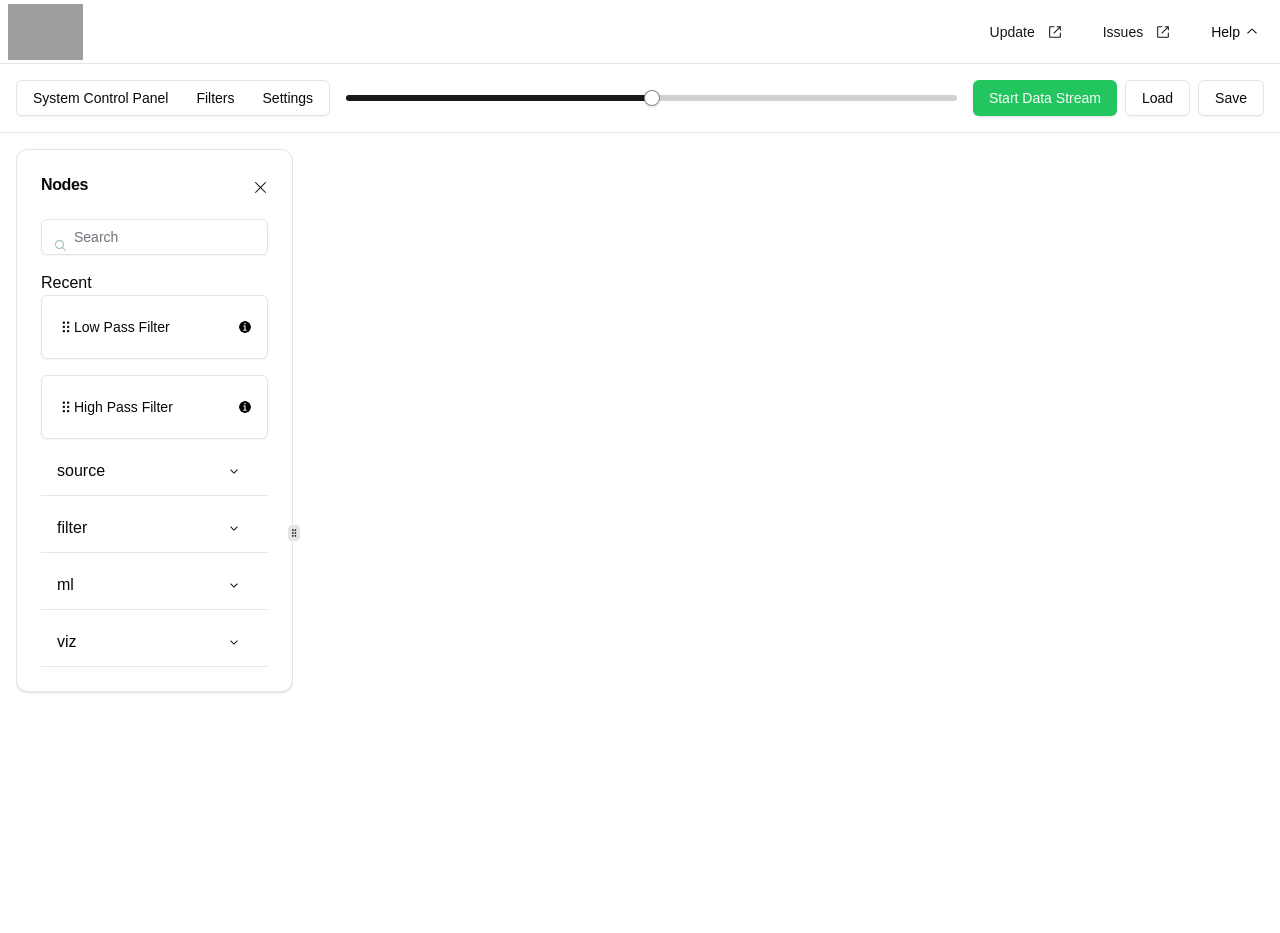
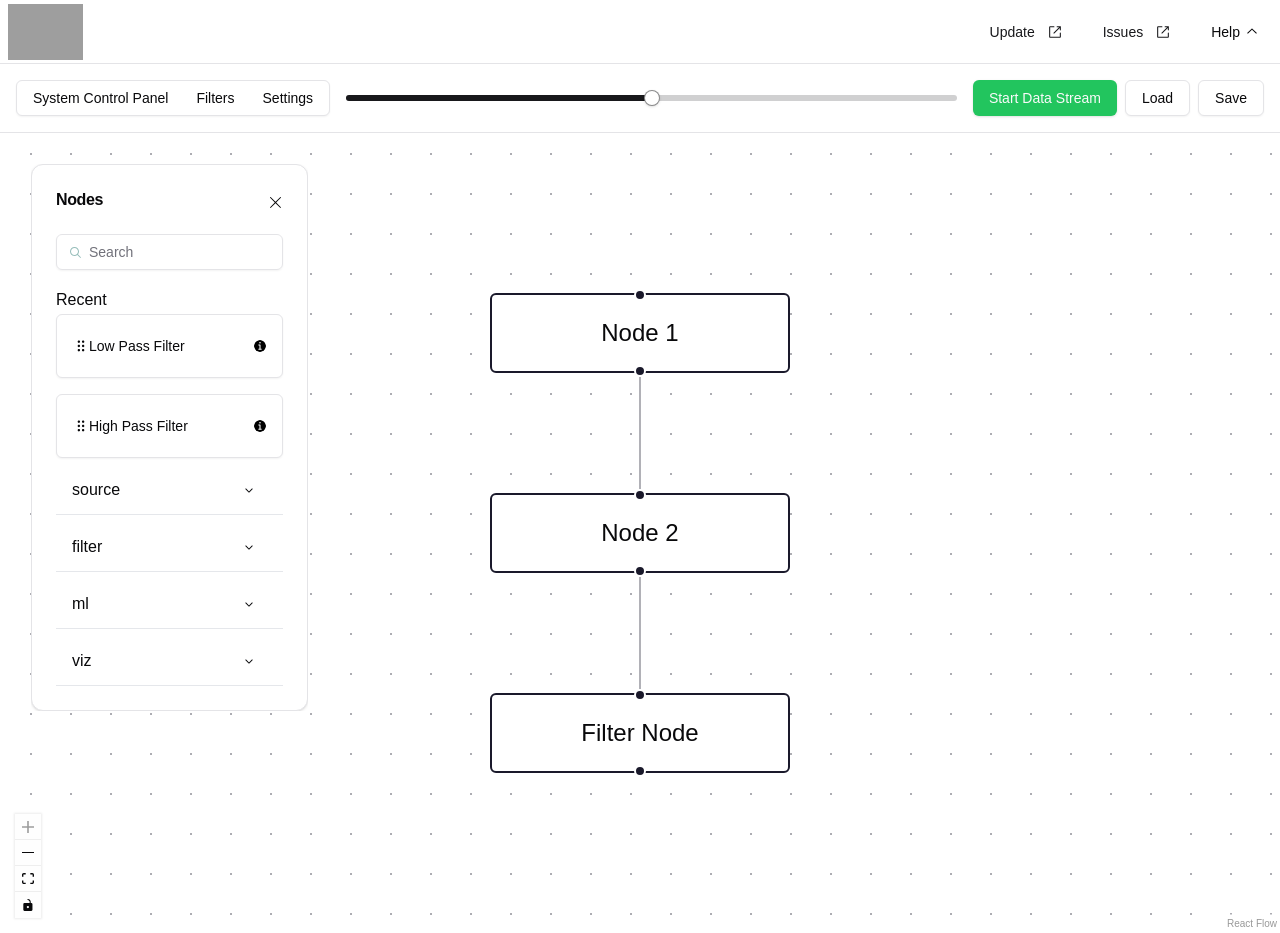
Before and after one commit to UBCMint/mint-frontend-product, a Next.js app: page / in a window 1280 px wide. Built offline with nearby package versions, Linux system fonts and the light colour scheme; grey boxes are pictures that could not be loaded.

Commit message:
refactored all routes into components

```diff
--- a/app/filter/page.tsx
+++ /dev/null
@@ -1,110 +0,0 @@
-"use client"
-import React, { memo } from 'react';
-import * as Slider from '@radix-ui/react-slider';
-import { Check, ChevronsUpDown } from "lucide-react"
-import { cn } from "@/lib/utils"
-import { Button } from "@/components/ui/button"
-import { Handle, Position } from '@xyflow/react';
-import {
-  Command,
-  CommandEmpty,
-  CommandGroup,
-  CommandInput,
-  CommandItem,
-  CommandList,
-} from "@/components/ui/command"
-
-import {
-  Popover,
-  PopoverContent,
-  PopoverTrigger,
-} from "@/components/ui/popover"
-
-
-const filters = [
-    {
-      value: "highpass",
-      label: "High Pass",
-    },
-    {
-      value: "lowpass",
-      label: "Low Pass",
-    },
-]
-
-
-export default function Filter(){
-  const [open, setOpen] = React.useState(false)
-  const [value, setValue] = React.useState("")
-  return (
-    <div className="bg-white border border-black p-1 w-full rounded-sm">
-    <Handle type="target" position={Position.Top}/>
-    <div className='flex-row'>
-    <Popover open={open} onOpenChange={setOpen}>
-      <PopoverTrigger asChild>
-        <Button
-          variant="outline"
-          role="combobox"
-          aria-expanded={open}
-          className=" justify-between text-[6px] px-2 py-1 size-2/3"
-        >
-          {value
-            ? filters.find((filter) => filter.value === value)?.label
-            : "Select framework..."}
-          <ChevronsUpDown className="opacity-50" />
-        </Button>
-      </PopoverTrigger>
-      <PopoverContent className="w-[200px] p-0 ">
-        <Command>
-          <CommandInput placeholder="Search framework..."/>
-          <CommandList>
-            <CommandEmpty>No framework found.</CommandEmpty>
-            <CommandGroup>
-              {filters.map((filter) => (
-                <CommandItem
-                  key={filter.value}
-                  value={filter.value}
-                  onSelect={(currentValue) => {
-                    setValue(currentValue === value ? "" : currentValue)
-                    setOpen(false)
-                  }}
-                >
-                  {filter.label}
-                  <Check
-                    className={cn(
-                      "ml-auto",
-                      value === filter.value ? "opacity-100" : "opacity-0"
-                    )}
-                  />
-                </CommandItem>
-              ))}
-            </CommandGroup>
-          </CommandList>
-        </Command>
-      </PopoverContent>
-    </Popover>
-    <Button className='w-1/3 text-[8px] bg-blue-400 h-5' >
-        Low Pass
-    </Button>
-    </div>
-
-        <form>
-		    <Slider.Root
-			    className="relative flex h-5 w-[100px] touch-none select-none items-center"
-			    defaultValue={[50]}
-			    max={100}
-			    step={1}
-		        >
-			    <Slider.Track className="relative h-[3px] grow rounded-full bg-blue-300">
-				<Slider.Range className="absolute h-full rounded-full bg-blue-600" />
-			    </Slider.Track>
-			    <Slider.Thumb
-				className="block size-2 rounded-[10px] bg-white shadow-[0_2px_10px] focus:shadow-[0_0_0_1px] focus:shadow-blackA5 focus:outline-none"
-				aria-label="Volume"
-			    />
-		    </Slider.Root>
-	    </form>
-    <Handle type="source" position={Position.Bottom}/>
-    </div>
-  )
-}
--- a/app/page.tsx
+++ b/app/page.tsx
@@ -1,13 +1,19 @@
 import AppHeader from '@/components/ui-header/app-header';
 import SettingsBar from '@/components/ui-header/settings-bar';
 import Sidebar from '@/components/ui-sidebar/sidebar';
-
+import ReactFlowView from '@/components/ui-react-flow/react-flow-view';
 export default function Home() {
     return (
-        <div className="h-screen">
-            <AppHeader />
-            <SettingsBar />
-            <Sidebar />
+        <div className="h-screen flex flex-col">
+            <div className="flex flex-col">
+                <AppHeader />
+                <SettingsBar />
+            </div>
+
+            {/* Bottom section for workspace and sidebar */}
+            <div className="flex-1 flex">
+                <ReactFlowView />
+            </div>
         </div>
     );
 }
--- /dev/null
+++ b/components/ nodes/filter.tsx
@@ -0,0 +1,116 @@
+'use client';
+import React, { memo } from 'react';
+import * as Slider from '@radix-ui/react-slider';
+import { Check, ChevronsUpDown } from 'lucide-react';
+import { cn } from '@/lib/utils';
+import { Button } from '@/components/ui/button';
+import { Handle, Position } from '@xyflow/react';
+import {
+    Command,
+    CommandEmpty,
+    CommandGroup,
+    CommandInput,
+    CommandItem,
+    CommandList,
+} from '@/components/ui/command';
+
+import {
+    Popover,
+    PopoverContent,
+    PopoverTrigger,
+} from '@/components/ui/popover';
+
+const filters = [
+    {
+        value: 'highpass',
+        label: 'High Pass',
+    },
+    {
+        value: 'lowpass',
+        label: 'Low Pass',
+    },
+];
+
+export default function Filter() {
+    const [open, setOpen] = React.useState(false);
+    const [value, setValue] = React.useState('');
+    return (
+        <div className="bg-white border border-black p-1 w-full rounded-sm">
+            <Handle type="target" position={Position.Top} />
+            <div className="flex-row">
+                <Popover open={open} onOpenChange={setOpen}>
+                    <PopoverTrigger asChild>
+                        <Button
+                            variant="outline"
+                            role="combobox"
+                            aria-expanded={open}
+                            className=" justify-between text-[6px] px-2 py-1 size-2/3"
+                        >
+                            {value
+                                ? filters.find(
+                                      (filter) => filter.value === value
+                                  )?.label
+                                : 'Select framework...'}
+                            <ChevronsUpDown className="opacity-50" />
+                        </Button>
+                    </PopoverTrigger>
+                    <PopoverContent className="w-[200px] p-0 ">
+                        <Command>
+                            <CommandInput placeholder="Search framework..." />
+                            <CommandList>
+                                <CommandEmpty>No framework found.</CommandEmpty>
+                                <CommandGroup>
+                                    {filters.map((filter) => (
+                                        <CommandItem
+                                            key={filter.value}
+                                            value={filter.value}
+                                            onSelect={(currentValue) => {
+                                                setValue(
+                                                    currentValue === value
+                                                        ? ''
+                                                        : currentValue
+                                                );
+                                                setOpen(false);
+                                            }}
+                                        >
+                                            {filter.label}
+                                            <Check
+                                                className={cn(
+                                                    'ml-auto',
+                                                    value === filter.value
+                                                        ? 'opacity-100'
+                                                        : 'opacity-0'
+                                                )}
+                                            />
+                                        </CommandItem>
+                                    ))}
+                                </CommandGroup>
+                            </CommandList>
+                        </Command>
+                    </PopoverContent>
+                </Popover>
+                <Button className="w-1/3 text-[8px] bg-blue-400 h-5">
+                    Low Pass
+                </Button>
+            </div>
+
+            <form>
+                <Slider.Root
+                    className="relative flex h-5 w-[100px] touch-none select-none items-center"
+                    defaultValue={[50]}
+                    max={100}
+                    step={1}
+                >
+                    <Slider.Track className="relative h-[3px] grow rounded-full bg-blue-300">
+                        <Slider.Range className="absolute h-full rounded-full bg-blue-600" />
+                    </Slider.Track>
+                    <Slider.Thumb
+                        className="block size-2 rounded-[10px] bg-white shadow-[0_2px_10px] focus:shadow-[0_0_0_1px] focus:shadow-blackA5 focus:outline-none"
+                        aria-label="Volume"
+                    />
+                </Slider.Root>
+            </form>
+            <Handle type="source" position={Position.Bottom} />
+        </div>
+    );
+}
--- a/components/ui-sidebar/node-button.tsx
+++ b/components/ui-sidebar/node-button.tsx
@@ -23,17 +23,13 @@ const InfoIcon = () => (
 );
 
 const NodeButton = ({
-    label = 'Node Name',
-    description = 'Node Description Lorem ipsum dolor sitamet',
+    label = 'Default Label',
+    description = 'Default Description',
     draggable = false,
     onDragStart,
 }: RecentButtonProps) => {
     return (
-        <div
-            className="w-full mb-4" // width full, max width 250px, margin bottom 4px, MIGHT CHANGE
-            draggable={draggable}
-            onDragStart={onDragStart}
-        >
+        <div className="w-full" draggable={draggable} onDragStart={onDragStart}>
             <Button variant="outline" className="w-full h-16 justify-between">
                 <div className="flex items-center">
                     <DotGrid />
--- a/components/ui-sidebar/sidebar.tsx
+++ b/components/ui-sidebar/sidebar.tsx
@@ -10,8 +10,7 @@ import { Input } from '@/components/ui/input';
 import Cross1 from '@/components/radix/cross1';
 import { Categories } from './categories-collapsible';
 import RecentButton from './node-button';
-import { TypographyH2, TypographyH3 } from '../typography/typography';
-
+import { TypographyP } from '../typography/typography';
 // PUT THIS INSIDE THE CONTEXT
 const RecentButtons = ['Low Pass Filter', 'High Pass Filter'];
 
@@ -96,15 +95,17 @@ export default function Sidebar() {
 
                     <CardContent className="overflow-y-auto flex-1">
                         {/* SEARCH INPUT */}
+                        <div className="mb-4">
                             <Input
                                 type="search"
                                 placeholder="Search"
-                            className="pl-8 mb-4"
+                                className="pl-8"
                             />
+                        </div>
 
                         {/* RECENT BUTTONS */}
                         <div>
-                            <p>Recent</p>
+                            <TypographyP>Recent</TypographyP>
                             {RecentButtons.map((label, index) => {
                                 const nodeData = AvailableNodes.find(
                                     (node) => node.label === label
@@ -112,15 +113,19 @@ export default function Sidebar() {
                                 if (!nodeData) return null;
 
                                 return (
+                                    <div key={index} className="mb-4">
                                         <RecentButton
-                                        key={index}
                                             label={nodeData.label}
                                             description={nodeData.description}
                                             draggable={true}
                                             onDragStart={(e) =>
-                                            handleDragStart(e, nodeData.label)
+                                                handleDragStart(
+                                                    e,
+                                                    nodeData.label
+                                                )
                                             }
                                         />
+                                    </div>
                                 );
                             })}
                         </div>
@@ -156,7 +161,7 @@ export default function Sidebar() {
                     </CardContent>
                 </Card>
             </ResizablePanel>
-            <ResizableHandle withHandle className="bg-border-none" />
+            <ResizableHandle className="bg-border-none" />
             <ResizablePanel defaultSize={99} />
         </ResizablePanelGroup>
     );
--- a/package.json
+++ b/package.json
@@ -15,7 +15,7 @@
     "@radix-ui/react-hover-card": "^1.1.5",
     "@radix-ui/react-icons": "^1.3.2",
     "@radix-ui/react-menubar": "^1.1.6",
-    "@radix-ui/react-popover": "^1.1.5",
+    "@radix-ui/react-popover": "^1.1.6",
     "@radix-ui/react-separator": "^1.1.1",
     "@radix-ui/react-slider": "^1.2.3",
     "@radix-ui/react-slot": "^1.1.1",
```
Also changed, not shown: components/ui-react-flow/react-flow-view.tsx (renamed from app/react-flow/page.tsx, +4 -4 lines), components/ui-sidebar/categories-collapsible.tsx (+7 -6 lines), 1 other file (tests, documents, lock files or other folders). Lines whose indentation alone changed are shown as unchanged.
